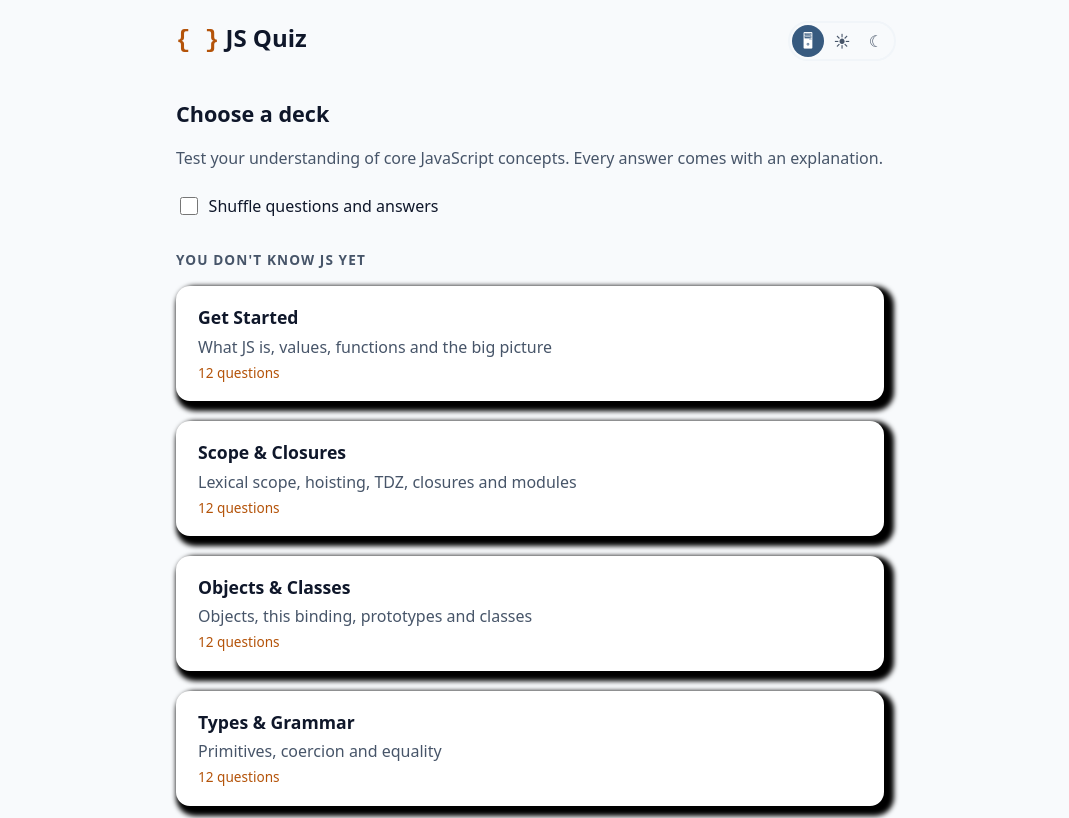
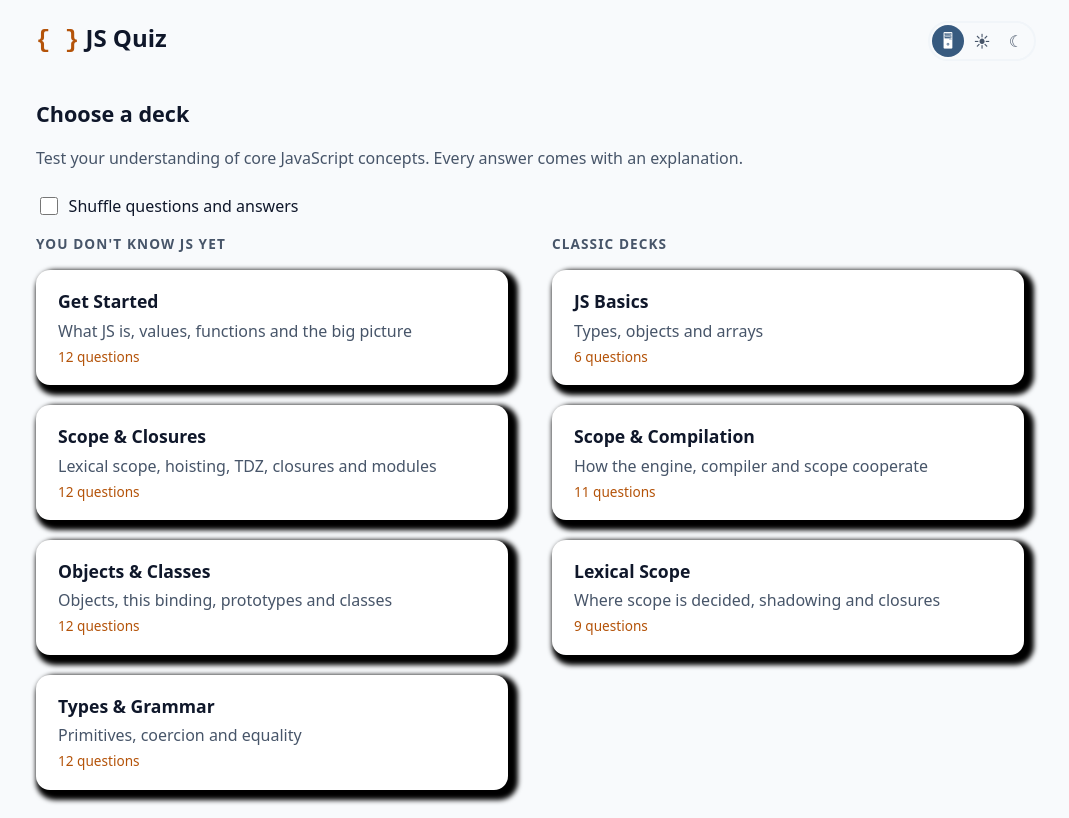
Before and after one commit to ali1129js/quiz-app, a React (Vite) app: page / in a window 1280 px wide. Shown: the top 818 px of the page, without its empty margins (104-1173 px from the left). Built offline with nearby package versions, Linux system fonts and the light colour scheme.

Commit message:
style: side-by-side deck groups; 4px lift on content cards

```diff
--- a/src/components/DeckPicker.tsx
+++ b/src/components/DeckPicker.tsx
@@ -23,6 +23,7 @@ export function DeckPicker({ decks, best, onStart }: Props) {
         Shuffle questions and answers
       </label>
 
+      <div className="deck-groups">
       {groupDecks(decks).map((group) => (
         <section key={group.book} className="deck-group" aria-label={group.book}>
           <h3 className="group-title">{group.book}</h3>
@@ -45,6 +46,7 @@ export function DeckPicker({ decks, best, onStart }: Props) {
           </ul>
         </section>
       ))}
+      </div>
       <p className="muted small">
         Topics follow Kyle Simpson&apos;s{" "}
         <a href="https://github.com/getify/You-Dont-Know-JS/tree/2nd-ed">You Don&apos;t Know JS Yet</a> (2nd ed.). Questions
--- a/src/index.css
+++ b/src/index.css
@@ -124,3 +124,9 @@ main { padding-bottom: 1rem; }
 .theme-btn { all: unset; cursor: pointer; width: 2rem; height: 2rem; display: grid; place-items: center; border-radius: 99px; color: var(--muted); font-size: 1rem; }
 .theme-btn[aria-pressed="true"] { background: var(--card-hover); color: #fff; }
 .theme-btn:focus-visible { outline: 3px solid var(--accent-2); outline-offset: 1px; }
+
+.deck-groups { display: grid; gap: 0 2rem; align-items: start; }
+@media (min-width: 720px) { .deck-groups { grid-template-columns: 1fr 1fr; } .app { max-width: 1040px; } }
+.deck-group .group-title { margin-top: 0; }
+article.card-3d:focus-visible, section.card-3d:focus-visible { transform: translateY(-4px); }
+@media (hover: hover) { article.card-3d:hover, section.card-3d:hover { transform: translateY(-4px); } }
```
